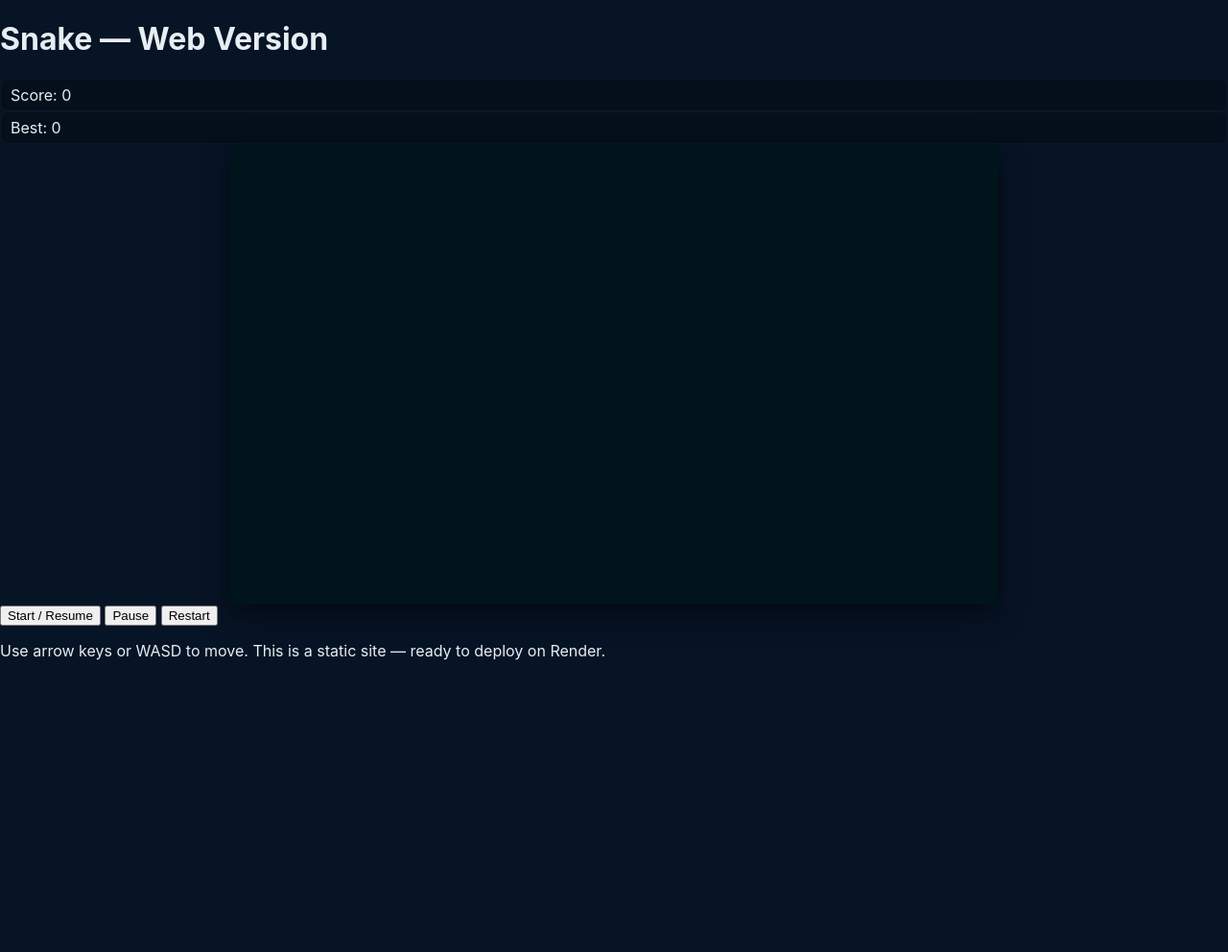
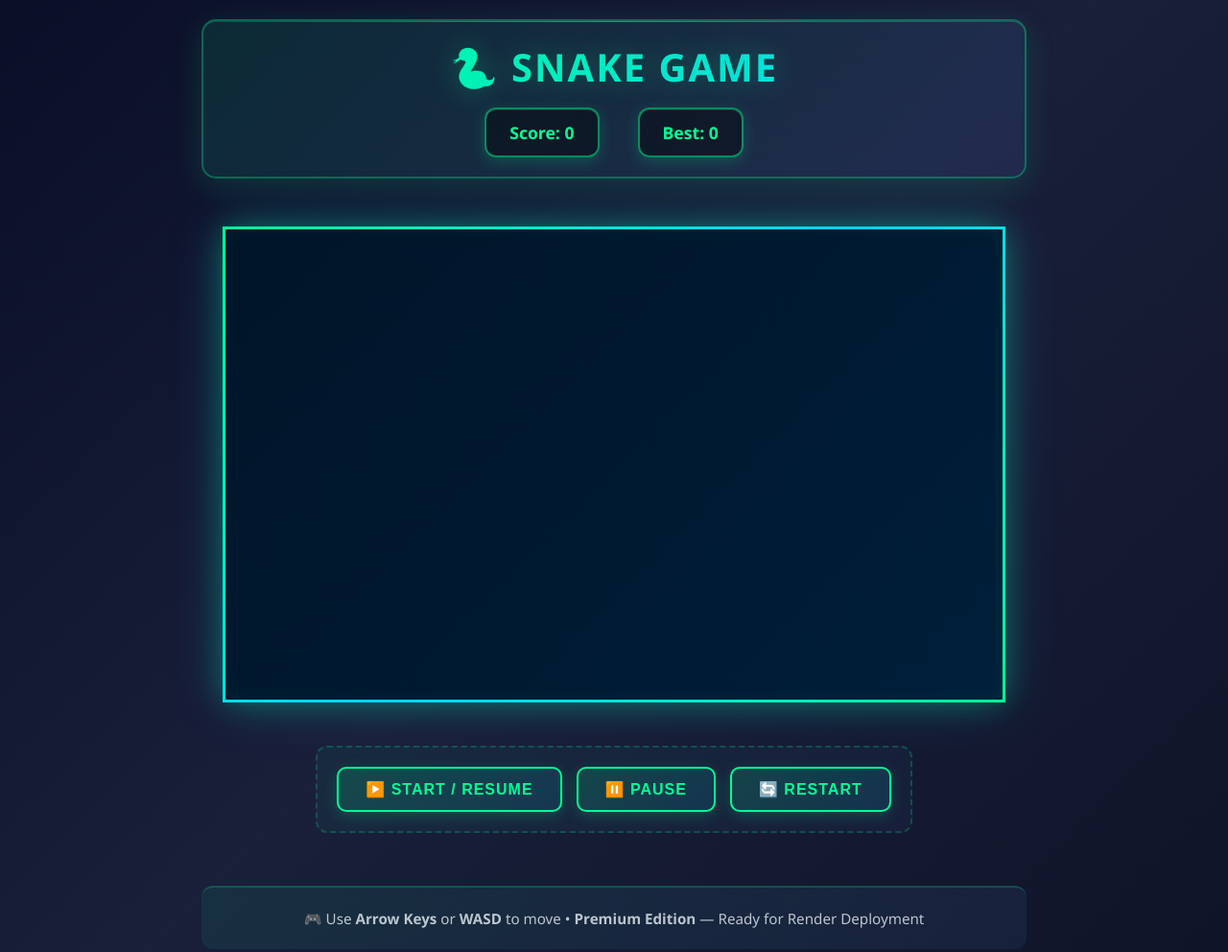
Before and after one commit to sandiprajput08/Snake_game, a plain HTML site: page index.html in a window 1280 px wide. Shown: the top 992 px of the page at 96% size. Before the commit the page ends 800 px from the top, so only its background shows below. Drawn offline with Linux system fonts and the light colour scheme.

Commit message:
Add premium UI design with gradient borders and enhanced styling

```diff
--- a/index.html
+++ b/index.html
@@ -3,30 +3,33 @@
 <head>
   <meta charset="utf-8">
   <meta name="viewport" content="width=device-width,initial-scale=1">
-  <title>Snake — Web Version</title>
+  <title>🐍 Snake Game — Premium Edition</title>
   <link rel="stylesheet" href="style.css">
 </head>
 <body>
   <div class="wrap">
     <header>
-      <h1>Snake — Web Version</h1>
+      <h1>🐍 SNAKE GAME</h1>
       <div class="scoreboard">
-        <div id="score">Score: 0</div>
-        <div id="best">Best: 0</div>
+        <div id="score">🎯 Score: 0</div>
+        <div id="best">⭐ Best: 0</div>
       </div>
     </header>
 
     <main>
       <canvas id="game" width="800" height="480"></canvas>
       <div class="controls">
-        <button id="start">Start / Resume</button>
-        <button id="pause">Pause</button>
-        <button id="restart">Restart</button>
+        <button id="start">▶️ Start / Resume</button>
+        <button id="pause">⏸️ Pause</button>
+        <button id="restart">🔄 Restart</button>
       </div>
     </main>
 
     <footer>
-      <p>Use arrow keys or WASD to move. This is a static site — ready to deploy on Render.</p>
+      <p>
+        🎮 Use <strong>Arrow Keys</strong> or <strong>WASD</strong> to move •
+        <strong>Premium Edition</strong> — Ready for Render Deployment
+      </p>
     </footer>
   </div>
 
--- a/style.css
+++ b/style.css
@@ -1,26 +1,225 @@
+/* ============================================
+   ENHANCED SNAKE GAME UI - PREMIUM DESIGN
+   ============================================ */
+
 /* Base reset and typography */
 *{box-sizing:border-box}
-body{margin:0;background:var(--bg, #071426);color:var(--muted, #e6eef2);font-family:Inter, system-ui, -apple-system, "Segoe UI", Roboto, "Helvetica Neue", Arial;}
+body{
+  margin:0;
+  background:linear-gradient(135deg, #0a0e27 0%, #1a1f3a 50%, #0f1428 100%);
+  color:#e6eef2;
+  font-family:'Segoe UI', Roboto, 'Helvetica Neue', Arial, sans-serif;
+  min-height:100vh;
+}
 
-/* Layout */
-.container-main{max-width:980px;margin:28px auto;padding:0 16px}
+/* Main wrapper */
+.wrap{
+  max-width:900px;
+  margin:0 auto;
+  padding:20px;
+  display:flex;
+  flex-direction:column;
+  min-height:100vh;
+}
 
-/* Header */
-.navbar{border-bottom:1px solid rgba(255,255,255,0.03)}
-#score,#best{padding:6px 10px;border-radius:8px;background:rgba(0,0,0,0.25);border:1px solid rgba(255,255,255,0.03)}
+/* Header Section */
+header{
+  text-align:center;
+  margin-bottom:30px;
+  padding:20px;
+  background:linear-gradient(135deg, rgba(0, 255, 150, 0.1) 0%, rgba(100, 150, 255, 0.1) 100%);
+  border:2px solid rgba(0, 255, 150, 0.3);
+  border-radius:15px;
+  box-shadow:0 8px 32px rgba(0, 255, 150, 0.15), inset 0 1px 0 rgba(255,255,255,0.1);
+  position:relative;
+  overflow:hidden;
+}
 
-/* Card + Canvas */
-.card{border-radius:12px;overflow:hidden}
-.card .card-body{padding:18px}
-canvas{display:block;background:#00141b;border-radius:8px;margin:0 auto;max-width:100%;box-shadow:0 10px 30px rgba(0,0,0,0.6)}
+header::before{
+  content:'';
+  position:absolute;
+  top:0;
+  left:0;
+  right:0;
+  height:1px;
+  background:linear-gradient(90deg, transparent, rgba(0,255,150,0.5), transparent);
+}
 
-/* Controls */
-.btn-lg{min-width:170px}
+header h1{
+  margin:0 0 15px 0;
+  font-size:2.5rem;
+  background:linear-gradient(135deg, #00ff96 0%, #00d4ff 100%);
+  -webkit-background-clip:text;
+  -webkit-text-fill-color:transparent;
+  background-clip:text;
+  text-shadow:0 0 30px rgba(0, 255, 150, 0.3);
+  font-weight:700;
+  letter-spacing:2px;
+}
+
+.scoreboard{
+  display:flex;
+  justify-content:center;
+  gap:40px;
+  flex-wrap:wrap;
+}
+
+#score, #best{
+  padding:12px 24px;
+  border-radius:12px;
+  background:rgba(0, 0, 0, 0.4);
+  border:2px solid rgba(0, 255, 150, 0.5);
+  color:#00ff96;
+  font-weight:bold;
+  font-size:1.1rem;
+  box-shadow:0 4px 15px rgba(0, 255, 150, 0.2), inset 0 1px 0 rgba(255,255,255,0.1);
+  transition:all 0.3s ease;
+}
+
+#score:hover, #best:hover{
+  border-color:#00ff96;
+  box-shadow:0 6px 20px rgba(0, 255, 150, 0.4);
+  transform:translateY(-2px);
+}
+
+/* Main content area */
+main{
+  flex:1;
+  display:flex;
+  flex-direction:column;
+  align-items:center;
+  margin-bottom:30px;
+}
+
+/* Canvas styling with premium border */
+canvas{
+  display:block;
+  background:linear-gradient(135deg, #001428 0%, #001f3a 100%);
+  border:3px solid;
+  border-image:linear-gradient(135deg, #00ff96 0%, #00d4ff 50%, #00ff96 100%) 1;
+  border-radius:15px;
+  margin:20px auto;
+  max-width:100%;
+  max-height:500px;
+  box-shadow:
+    0 0 30px rgba(0, 255, 150, 0.3),
+    0 0 60px rgba(0, 212, 255, 0.2),
+    inset 0 0 20px rgba(0, 255, 150, 0.05);
+  padding:5px;
+}
+
+/* Controls container */
+.controls{
+  display:flex;
+  justify-content:center;
+  gap:15px;
+  flex-wrap:wrap;
+  margin:25px 0;
+  padding:20px;
+  background:linear-gradient(135deg, rgba(0, 255, 150, 0.05) 0%, rgba(100, 150, 255, 0.05) 100%);
+  border:2px dashed rgba(0, 255, 150, 0.2);
+  border-radius:12px;
+}
+
+/* Button styling */
+button{
+  padding:12px 28px;
+  font-size:1rem;
+  font-weight:600;
+  border:2px solid #00ff96;
+  background:linear-gradient(135deg, rgba(0, 255, 150, 0.15) 0%, rgba(0, 212, 255, 0.1) 100%);
+  color:#00ff96;
+  border-radius:10px;
+  cursor:pointer;
+  transition:all 0.3s ease;
+  box-shadow:0 4px 15px rgba(0, 255, 150, 0.2);
+  text-transform:uppercase;
+  letter-spacing:1px;
+}
+
+button:hover{
+  background:linear-gradient(135deg, rgba(0, 255, 150, 0.3) 0%, rgba(0, 212, 255, 0.2) 100%);
+  border-color:#00d4ff;
+  box-shadow:0 8px 25px rgba(0, 255, 150, 0.4), 0 0 20px rgba(0, 212, 255, 0.3);
+  transform:translateY(-2px);
+}
+
+button:active{
+  transform:translateY(0);
+  box-shadow:0 2px 10px rgba(0, 255, 150, 0.3);
+}
 
 /* Footer */
-.text-muted{opacity:0.85}
+footer{
+  text-align:center;
+  padding:20px;
+  background:linear-gradient(135deg, rgba(0, 255, 150, 0.08) 0%, rgba(100, 150, 255, 0.08) 100%);
+  border-top:2px solid rgba(0, 255, 150, 0.2);
+  border-radius:12px;
+  color:rgba(230, 238, 242, 0.8);
+  font-size:0.95rem;
+  margin-top:auto;
+}
 
-@media(max-width:920px){
-	.container-main{padding:10px}
-	.btn-lg{min-width:120px;font-size:15px}
+footer p{
+  margin:0;
+  line-height:1.6;
 }
+
+/* Responsive design */
+@media(max-width:768px){
+  header h1{
+    font-size:1.8rem;
+    letter-spacing:1px;
+  }
+
+  .scoreboard{
+    gap:20px;
+  }
+
+  #score, #best{
+    padding:10px 18px;
+    font-size:0.95rem;
+  }
+
+  canvas{
+    max-width:95vw;
+    max-height:300px;
+  }
+
+  .controls{
+    flex-direction:column;
+    padding:15px;
+  }
+
+  button{
+    width:100%;
+    padding:15px 20px;
+  }
+}
+
+@media(max-width:480px){
+  .wrap{
+    padding:10px;
+  }
+
+  header{
+    padding:15px;
+    margin-bottom:20px;
+  }
+
+  header h1{
+    font-size:1.5rem;
+    margin-bottom:10px;
+  }
+
+  .scoreboard{
+    flex-direction:column;
+    gap:10px;
+  }
+
+  canvas{
+    max-width:100vw;
+    border-radius:8px;
+  }
+}
```
